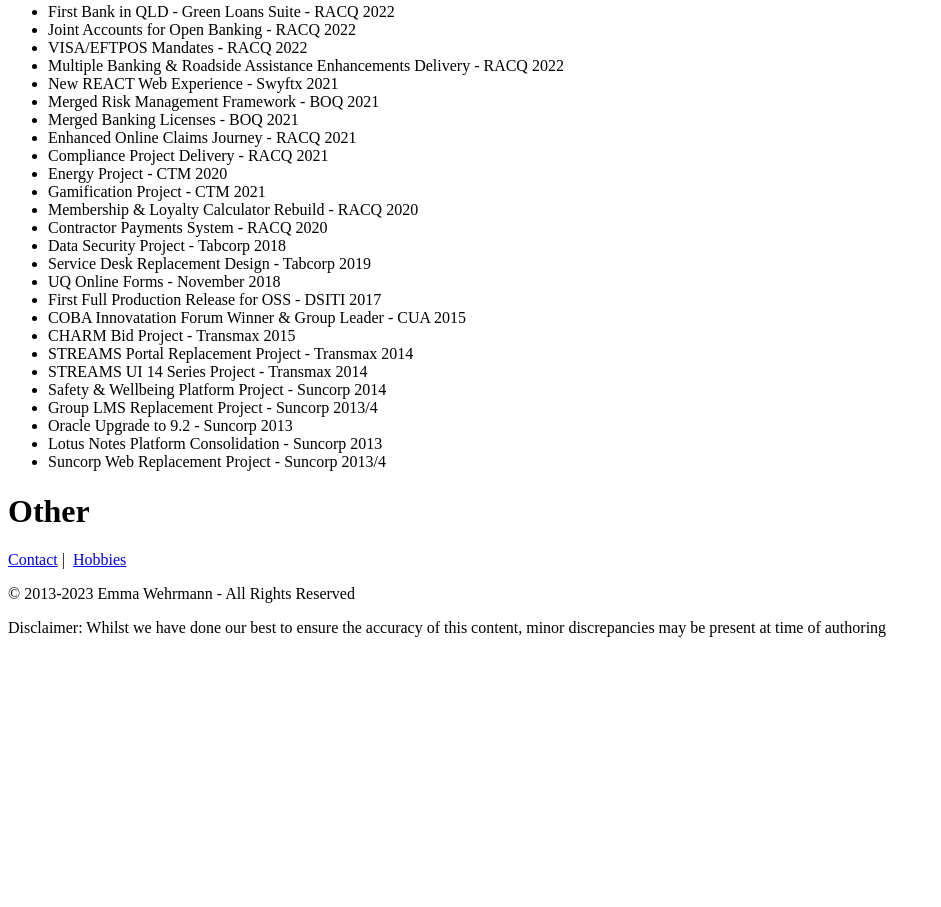
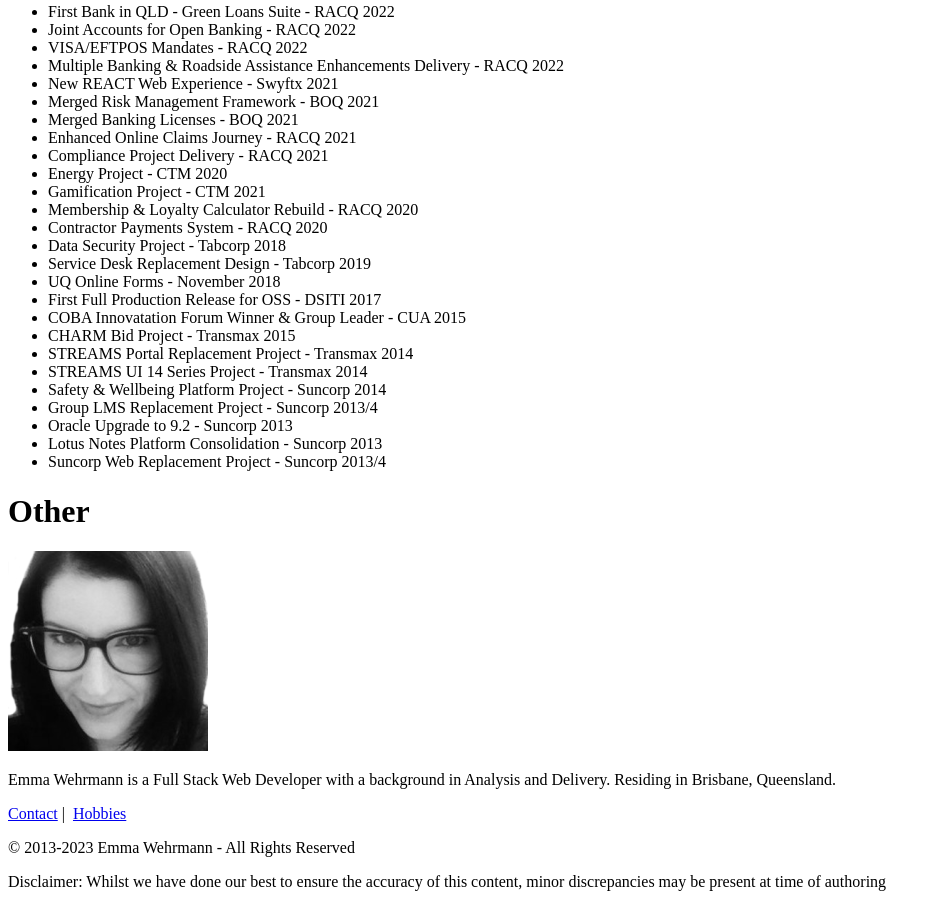
Before and after one commit to DestroyerOfWorldsEDubz/Web-Dev_Resume, a plain HTML site: page index.html in a window 1280 px wide. Shown: the part 1416-2323 px from the top of the page, without its empty margins (0-941 px from the left). Before the commit the page ends 2069 px from the top, so only its background shows below. Drawn offline with Linux system fonts and the light colour scheme.

Commit message:
Add files via upload

```diff
--- a/index.html
+++ b/index.html
@@ -110,6 +110,9 @@
             <li>Suncorp Web Replacement Project - Suncorp 2013/4</li>
         </ul>
         <h1>Other</h1>
+            <img src="./images/EmmaCropped.png">
+            <br>
+            <p>Emma Wehrmann is a Full Stack Web Developer with a background in Analysis and Delivery.  Residing in Brisbane, Queensland.</p>
             <a href="./public/contact.html">Contact</a>&nbsp;|&nbsp;
             <a href="./public/hobbies.html">Hobbies</a>
 
```
Also changed, not shown: images/EmmaCropped.png (added).
